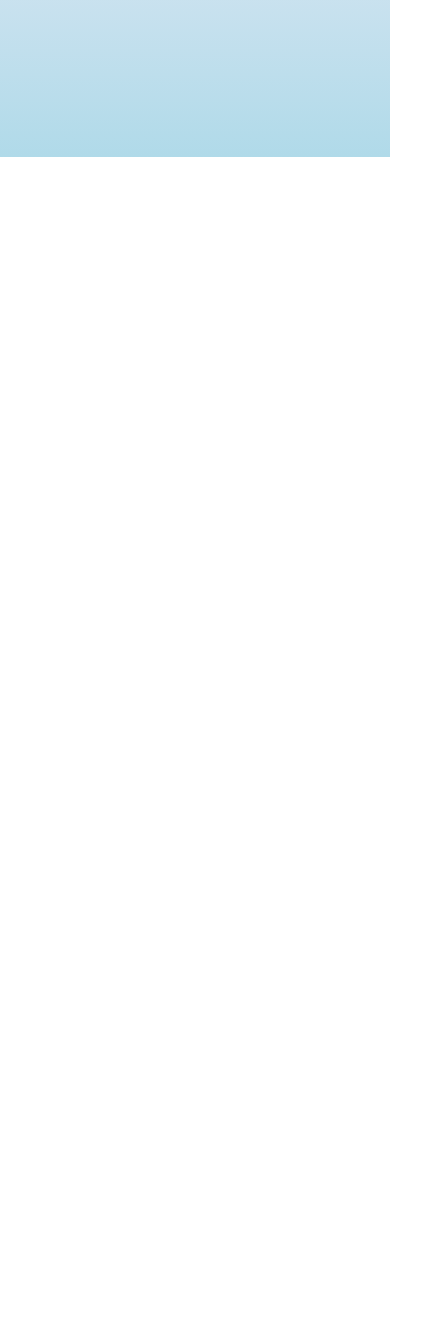
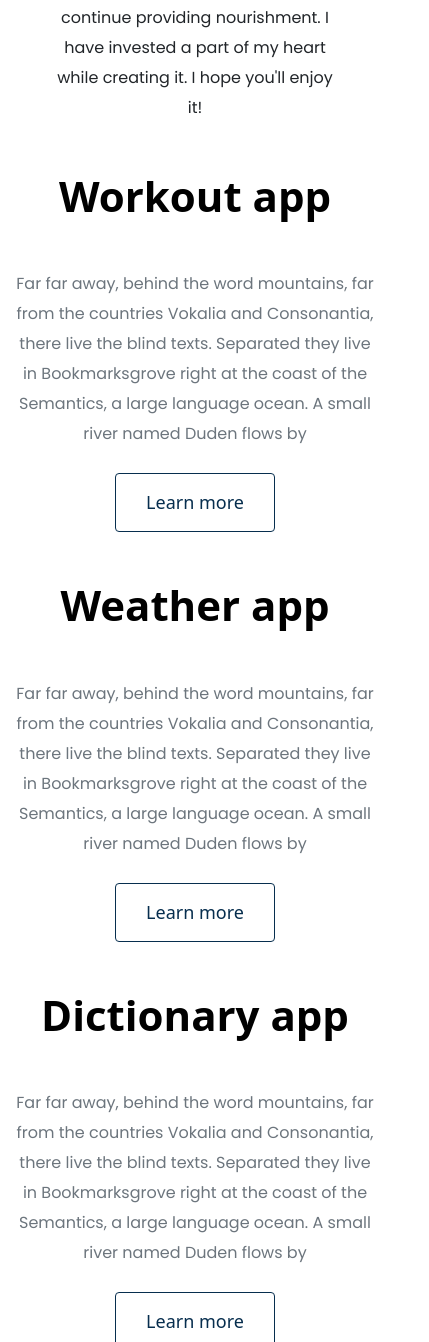
Before and after one commit to Tetianamost/Portfolio-project, a plain HTML site: page index.html in a window 390 px wide. Shown: the part 658-2000 px from the top of the page, 429 px wide, since content can reach past the window. Before the commit the page ends 844 px from the top, so only its background shows below. Drawn offline with nearby package versions, Linux system fonts and the light colour scheme; a web font is replaced by a local one.

Commit message:
added structure and snapshots

```diff
--- a/index.html
+++ b/index.html
@@ -38,5 +38,78 @@
       <h2 class="mb-5">Front end developer, based in United States</h2>
       <div><a href="#" class="btn btn-branding">Get in touch</a></div>
     </div>
+    <p class="text-center m-5">
+      The content below are the projects that I have built from scratch and
+      continue providing nourishment. I have invested a part of my heart while
+      creating it. I hope you'll enjoy it!
+    </p>
+    <div class="container">
+      <div class="row">
+        <div class="col d-none d-lg-block">
+          <img
+            src="/media/workout.png"
+            alt="Workout app"
+            title="Workout project"
+            class="img-fluid shadow rounded images"
+          />
+        </div>
+        <div class="col mb-5">
+          <div class="project-description">
+            <h2 class="mb-5">Workout app</h2>
+            <p class="mb-4 text-muted">
+              Far far away, behind the word mountains, far from the countries
+              Vokalia and Consonantia, there live the blind texts. Separated
+              they live in Bookmarksgrove right at the coast of the Semantics, a
+              large language ocean. A small river named Duden flows by
+            </p>
+            <a href="#" class="btn btn-branding-outline">Learn more</a>
+          </div>
+        </div>
+      </div>
+      <div class="row mb-5">
+        <div class="col">
+          <div class="project-description">
+            <h2 class="mb-5">Weather app</h2>
+            <p class="mb-4 text-muted">
+              Far far away, behind the word mountains, far from the countries
+              Vokalia and Consonantia, there live the blind texts. Separated
+              they live in Bookmarksgrove right at the coast of the Semantics, a
+              large language ocean. A small river named Duden flows by
+            </p>
+            <a href="#" class="btn btn-branding-outline">Learn more</a>
+          </div>
+        </div>
+        <div class="col d-none d-lg-block">
+          <img
+            src="/media/weather.png"
+            alt="Workout app"
+            title="Workout project"
+            class="img-fluid shadow rounded images"
+          />
+        </div>
+      </div>
+      <div class="row mb-5">
+        <div class="col d-none d-lg-block">
+          <img
+            src="/media/weather.png"
+            alt="Weather app"
+            title="Weather project"
+            class="img-fluid shadow rounded images"
+          />
+        </div>
+        <div class="col mb-5">
+          <div class="project-description">
+            <h2 class="mb-5">Dictionary app</h2>
+            <p class="mb-4 text-muted">
+              Far far away, behind the word mountains, far from the countries
+              Vokalia and Consonantia, there live the blind texts. Separated
+              they live in Bookmarksgrove right at the coast of the Semantics, a
+              large language ocean. A small river named Duden flows by
+            </p>
+            <a href="#" class="btn btn-branding-outline">Learn more</a>
+          </div>
+        </div>
+      </div>
+    </div>
   </body>
 </html>
--- a/src/styles.css
+++ b/src/styles.css
@@ -32,9 +32,15 @@ h6 {
 }
 h1 {
   font-size: 96px;
+  line-height: 1.5;
+}
+h2 {
+  font-size: 64px;
 }
 p {
   font-family: var(--default-font-family);
+  font-size: 16px;
+  line-height: 30px;
 }
 .hero {
   background: var(--secondary-background-gradient);
@@ -50,7 +56,7 @@ p {
   font-family: var(--default-font-family);
   font-weight: normal;
   font-size: 24px;
-  line-height: 2;
+  line-height: 1.5;
   color: var(--primary-color);
 }
 .btn-branding {
@@ -61,3 +67,35 @@ p {
   line-height: 27px;
   padding: 15px 30px;
 }
+.btn-branding-outline {
+  border-radius: 4px;
+  font-size: 18px;
+  line-height: 27px;
+  padding: 15px 30px;
+  border: 1px solid var(--primary-color);
+  color: var(--primary-color);
+}
+.images {
+  max-width: 360px;
+  padding: 100px 30px;
+  background: var(--secondary-color);
+}
+.project-description {
+  padding: 110px 60px;
+}
+@media (max-width: 900px) {
+  h1 {
+    font-size: 44px;
+    line-height: 2;
+  }
+  h2 {
+    font-size: 42px;
+  }
+  .hero {
+    padding: 80px 20px;
+  }
+  .project-description {
+    padding: 0;
+    text-align: center;
+  }
+}
```
Also changed, not shown: media/weather.png (added), media/workout.png (added), 2 other files.
